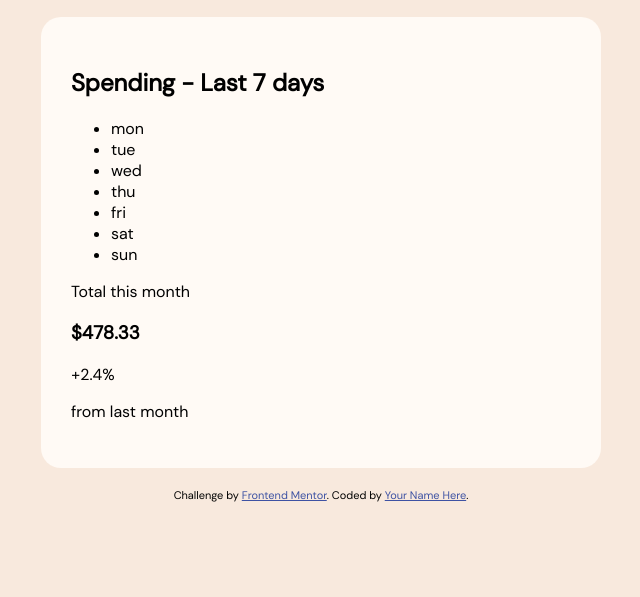
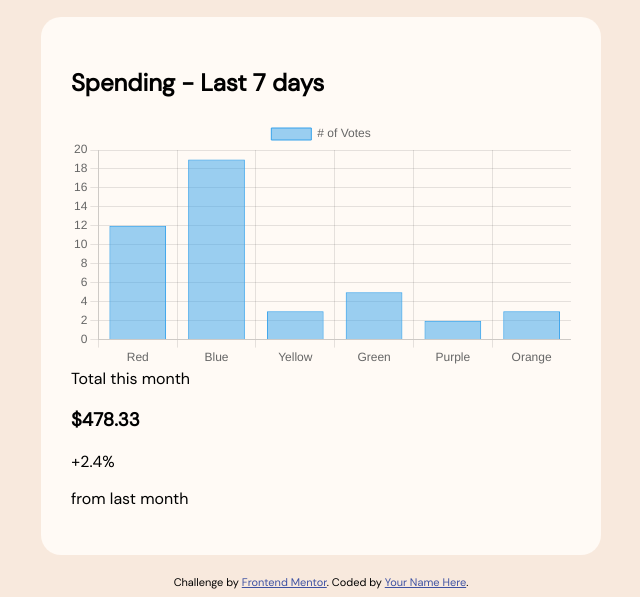
Before and after one commit to KramligCoder/Expenses-chart-component, a plain HTML site: page index.html in a window 1280 px wide. Shown: the part 322-919 px from the top of the page, without its empty margins (319-959 px from the left). Before the commit the page ends 832 px from the top, so only its background shows below. Drawn offline with nearby package versions, Linux system fonts and the light colour scheme; a web font is replaced by a local one.

Commit message:
adding new file js

```diff
--- a/index.html
+++ b/index.html
@@ -26,16 +26,8 @@
       <div class="m_spend">
         <h2>Spending - Last 7 days</h2>
       </div>
-      <div class="m_date">
-        <ul>
-          <li>mon</li>
-          <li>tue</li>
-          <li>wed</li>
-          <li>thu</li>
-          <li>fri</li>
-          <li>sat</li>
-          <li>sun</li>
-        </ul>
+      <div>
+        <canvas id="m_Chart"></canvas>
       </div>
       <div class="m_total">
         <div class="m_totaltext">
@@ -57,6 +49,9 @@
       Challenge by <a href="https://www.frontendmentor.io?ref=challenge" target="_blank">Frontend Mentor</a>.
       Coded by <a href="#">Your Name Here</a>.
     </footer>
+
+    <script src="https://cdn.jsdelivr.net/npm/chart.js"></script>
+    <script src="./js/script.js"></script>
   </body>
 
 </html>
--- /dev/null
+++ b/js/script.js
@@ -0,0 +1,20 @@
+const ctx = document.getElementById('m_Chart');
+
+new Chart(ctx, {
+  type: 'bar',
+  data: {
+    labels: ['Red', 'Blue', 'Yellow', 'Green', 'Purple', 'Orange'],
+    datasets: [{
+      label: '# of Votes',
+      data: [12, 19, 3, 5, 2, 3],
+      borderWidth: 1
+    }]
+  },
+  options: {
+    scales: {
+      y: {
+        beginAtZero: true
+      }
+    }
+  }
+});
```
Also changed, not shown: js/data.json (renamed from data.json).
